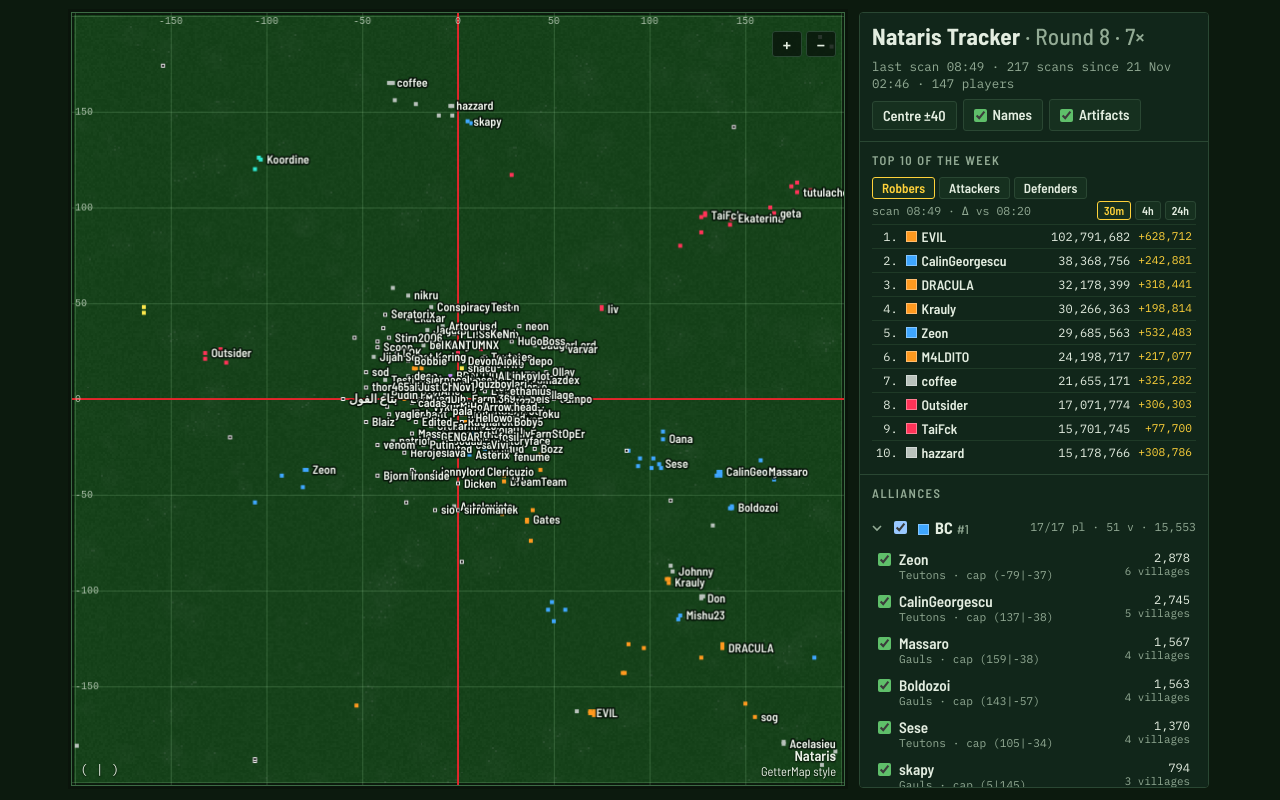
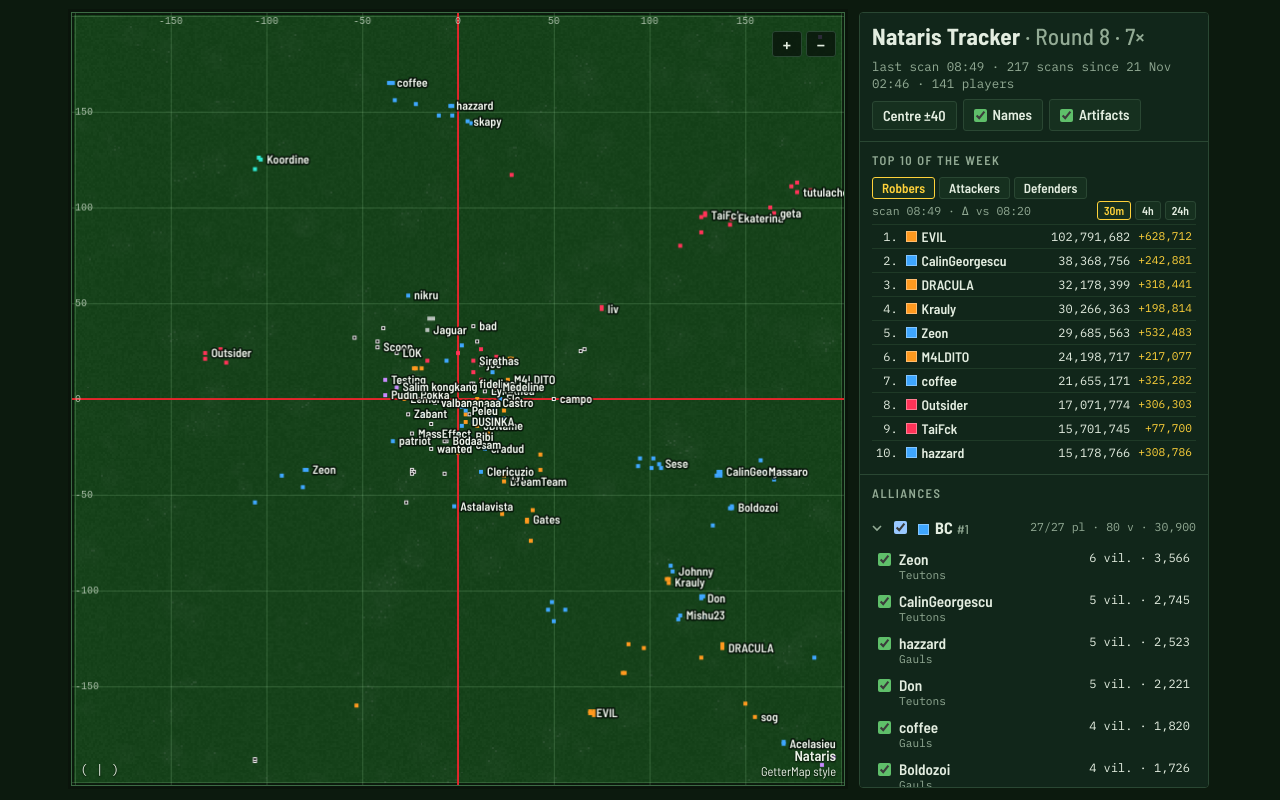
Before and after one commit to areyougarou0/nataris-map, a plain HTML site: page index.html in a window 1280 px wide. Drawn offline with Linux system fonts and the light colour scheme.

Commit message:
data 2026-11-26 10:22

```diff
--- a/data/alliances.js
+++ b/data/alliances.js
@@ -1 +1 @@
-window.ALLIANCES = [{"id":"a53","tag":"BC","name":"Best Clan","rank":1,"pop":19733,"points":null,"members":17,"color":"#3fa7ff"},{"id":"a50","tag":"公敵","name":"公敵","rank":2,"pop":18573,"points":null,"members":11,"color":"#ff9a1f"},{"id":"a52","tag":"No Balls","name":"Balls","rank":3,"pop":10303,"points":null,"members":8,"color":"#ff3358"},{"id":"a56","tag":"NT","name":"NT","rank":7,"pop":1320,"points":null,"members":1,"color":"#2ee6d0"},{"id":"a58","tag":"1VILLAGE","name":"1VILLA","rank":8,"pop":1171,"points":null,"members":3,"color":"#c98bff"},{"id":"a51","tag":"Kings","name":"K.F.C","rank":11,"pop":663,"points":null,"members":3,"color":"#ffe94d"},{"id":"other","tag":"Other alliances","name":"","rank":null,"points":null,"members":null,"color":"#b9c2bc"},{"id":"none","tag":"No alliance","name":"","rank":null,"points":null,"members":null,"color":"#0a0a0a","stroke":"#f2f2f2"}];
+window.ALLIANCES = [{"id":"aBC","tag":"BC","name":"BC","rank":1,"pop":30900,"points":null,"members":27,"color":"#3fa7ff"},{"id":"a公敵","tag":"公敵","name":"公敵","rank":2,"pop":20228,"points":null,"members":15,"color":"#ff9a1f"},{"id":"a52","tag":"No Balls","name":"Balls","rank":3,"pop":10303,"points":null,"members":8,"color":"#ff3358"},{"id":"a61","tag":"Medal Collector","name":"MC™","rank":4,"pop":2869,"points":null,"members":7,"color":"#c98bff"},{"id":"a56","tag":"NT","name":"NT","rank":5,"pop":1320,"points":null,"members":1,"color":"#2ee6d0"},{"id":"a51","tag":"Kings","name":"K.F.C","rank":7,"pop":663,"points":null,"members":3,"color":"#ffe94d"},{"id":"other","tag":"Other alliances","name":"","rank":null,"points":null,"members":null,"color":"#b9c2bc"},{"id":"none","tag":"No alliance","name":"","rank":null,"points":null,"members":null,"color":"#0a0a0a","stroke":"#f2f2f2"}];
--- a/data/meta.js
+++ b/data/meta.js
@@ -1 +1 @@
-window.META = {"generated":1795683199,"last_run":{"ts":1795682971,"ok":1,"players":147,"profiles":2,"secs":63.252190828323364,"error":null},"last_ok":1795682971,"first_scan":1795229176,"scans":217,"world":200};
+window.META = {"generated":1795684906,"last_run":{"ts":1795682971,"ok":1,"players":147,"profiles":2,"secs":63.252190828323364,"error":null},"last_ok":1795682971,"first_scan":1795229176,"scans":217,"world":200};
--- a/index.html
+++ b/index.html
@@ -237,8 +237,8 @@ const TIER_SCALE = {Unique:3.3, Great:2.8, Small:2.3};
 
 // ---------- MODEL ----------
 const AL = Object.fromEntries(ALLIANCES.map(a=>[a.id,a]));
-const players = PLAYERS.map(([name,al,tribe,vs,tag,pid,first])=>({
-  name, al, tribe, tag, pid, first,
+const players = PLAYERS.map(([name,al,tribe,vs,tag,pid,first,pop])=>({
+  name, al, tribe, tag, pid, first, pop,
   villages: vs.map(([vn,x,y,pop,cap])=>({name:vn,x,y,pop,cap:!!cap}))
 }));
 const allVillages = [];
@@ -250,10 +250,11 @@ ARTIFACTS.forEach(a=>{
   if(v){ v.art = a; (v.player.arts ||= []).push(a); }
 });
 players.forEach(p=>p.arts && p.arts.sort((a,b)=>TIER_ORDER[a.tier]-TIER_ORDER[b.tier]));
-players.forEach(p=>{ p.pop = p.villages.every(v=>v.pop!=null) ? p.villages.reduce((s,v)=>s+v.pop,0) : null; p.home = p.villages.find(v=>v.cap) || p.villages[0]; });
+players.forEach(p=>{ p.home = p.villages.find(v=>v.cap) || p.villages[0]; });
 const tagOf = p => p.tag || AL[p.al].tag;
 
 const state = { hiddenAl:new Set(), hiddenPl:new Set(), focus:null, hoverPl:null, hoverAl:null, hover:null, sel:null, labels:true, arts:true };
+players.forEach(p=>{ if(p.pop!=null && p.pop<500) state.hiddenPl.add(p.name); });
 function visible(p){ return !state.hiddenAl.has(p.al) && !state.hiddenPl.has(p.name); }
 function fmt(n){ return n==null?'–':n.toLocaleString('en-US'); }
 
@@ -472,7 +473,7 @@ function showTip(v,sx,sy){
   let h=`<div class="pn"><i class="sw" style="background:${a.color}"></i>${esc(p.name)}</div>`+
     `<div class="row">${esc(tagOf(p))}${p.tribe?' · '+p.tribe:''}<b>${fmt(p.pop)} pop</b></div>`+
     `<div class="row" style="margin-top:4px;color:var(--fg)">${esc(v.name)}${v.cap?' <span style="color:var(--gold)">(capital)</span>':''}</div>`+
-    `<div class="row">(${v.x}|${v.y})<b>${fmt(v.pop)} inh.</b></div>`;
+    `<div class="row">(${v.x}|${v.y})</div>`;
   if(v.art){ const t=v.art; h+=`<div class="art"><div class="pn" style="font-size:.9rem"><i class="dia t-${t.tier}"></i>${esc(t.name)}</div><div class="row"><span${t.neg?' class="neg"':''}>${esc(t.bonus)}</span><b>${t.scope}</b></div></div>`; }
   tip.innerHTML=h; tip.hidden=false;
   const bw=box.clientWidth, bh=box.clientHeight, tw=tip.offsetWidth, th=tip.offsetHeight;
@@ -583,11 +584,11 @@ for(const a of ALLIANCES){
     const row=document.createElement('div'); row.className='pl'; row.dataset.p=p.name;
     const chips=[];
     (p.arts||[]).forEach(t=>chips.push(`<span class="chip" title="${esc(t.name)} · ${t.bonus} · ${t.scope}"><i class="dia t-${t.tier}"></i>${t.tier} ${KIND_SHORT[t.kind]}</span>`));
-    row.innerHTML=`<input type="checkbox" checked id="pl-${esc(p.name)}" aria-label="Show ${esc(p.name)}">
+    row.innerHTML=`<input type="checkbox" ${state.hiddenPl.has(p.name)?'':'checked'} id="pl-${esc(p.name)}" aria-label="Show ${esc(p.name)}">
       <div style="min-width:0"><button class="nm" type="button">${esc(p.name)}</button>
-        <div class="sub">${p.tag?esc(p.tag)+' · ':''}${p.tribe||'tribe ?'} · ${p.home.cap?'cap':'village'} (${p.home.x}|${p.home.y})</div>
+        <div class="sub">${p.tag?esc(p.tag)+' · ':''}${p.tribe||'tribe ?'}</div>
         ${chips.length?`<div class="chips">${chips.join('')}</div>`:''}</div>
-      <div class="num">${fmt(p.pop)}<span>${p.villages.length} villages</span></div>`;
+      <div class="num">${p.villages.length} vil. · ${fmt(p.pop)}</div>`;
     const pc=row.querySelector('input');
     pc.addEventListener('change',()=>{ pc.checked?state.hiddenPl.delete(p.name):state.hiddenPl.add(p.name); draw(); });
     row.addEventListener('mouseenter',()=>{ state.hoverPl=p.name; draw(); });
```
Also changed, not shown: data/players.js.
